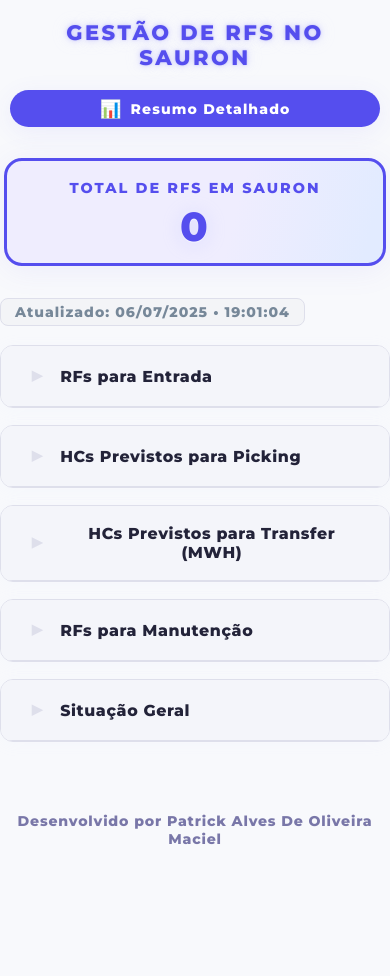
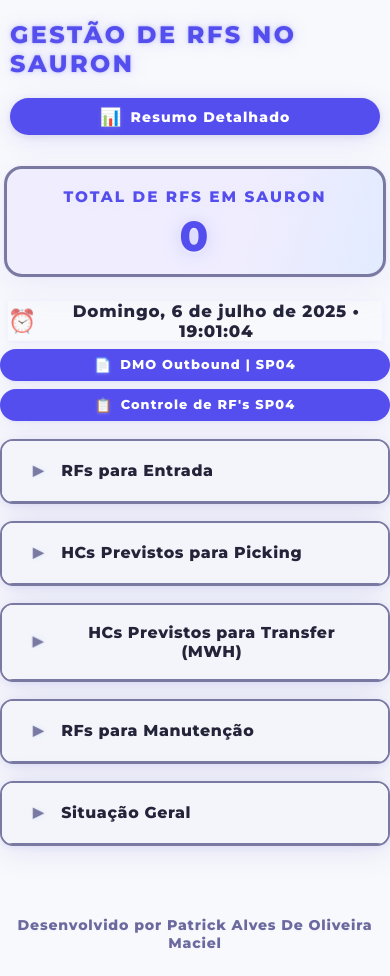
Before and after one commit to patrickalvesoli/Controle-Sauron, a plain HTML site: page index.html in a window 390 px wide. Before the commit the page ends 872 px from the top, so only its background shows below. Drawn offline with Linux system fonts and the light colour scheme.

Commit message:
Update index.html

```diff
--- a/index.html
+++ b/index.html
@@ -9,7 +9,8 @@
     :root {
       --main-bg: #f8f9fc;
       --card-bg: #fff;
-      --border: #dedfeb;
+      --border: #b6b7ca;
+      --border-dark: #7979a2;
       --num-ok: #1976d2;
       --num-t5: #c86f2f;
       --num-t4: #17527e;
@@ -26,6 +27,10 @@
       --focus-bg: #e9f0fc;
       --acrd-header-bg: #f4f5fa;
       --acrd-header-hover: #ececff;
+      --shadow-dense: 0 4px 32px #473ebc21, 0 1.5px 6px #554eee14;
+      --shadow-card-hover: 0 8px 32px #302ad91c, 0 1.5px 10px #554eee26;
+      --shadow-inset: 0 0 0.5px 1.5px #b8aaff11;
+      --tr: .25s cubic-bezier(.66, .02, .27, 1.32);
     }
     html, body {
       min-height:100%;
@@ -37,21 +42,22 @@
       box-sizing: border-box;
       font-size: 16px;
     }
-    body { position: relative; }
+    body { position: relative;}
     .top-bar {
       display: flex;
       justify-content: space-between;
       align-items: center;
       max-width: 1100px;
       margin: 0 auto 0 auto;
-      padding: 0 16px;
+      padding-left: 0;
+      padding-right: 16px;
       min-height: 80px;
-      gap: 10px; /* Adicionado para espaçar os botões */
+      gap: 10px;
     }
     header {
-      text-align: center;
+      text-align: left;
       padding:24px 0 10px 0;
-      font-size: 2.05rem;
+      font-size: 2.95rem;
       font-family: 'Montserrat', sans-serif;
       font-weight: 900;
       color: var(--sauron);
@@ -62,11 +68,18 @@
       margin-bottom:0;
       text-shadow:
           0 0 6px #b2b1ff88,
-          0 0 16px #d9d6fe44,
-          0 0 2px #7c7df066;
-      flex-grow: 1; /* Permite que o título ocupe espaço disponível */
+          0 0 24px #d9d6fe99,
+          0 0 2px #7c7df099;
+      flex-grow: 1;
+      transition: color var(--tr), text-shadow var(--tr);
     }
-    .btn-resumo { /* Unificado estilos para botões */
+    header:hover, header:focus {
+      color: #3d379e;
+      text-shadow:
+          0 0 18px #a79cff5c,
+          0 0 35px #554eeeb4;
+    }
+    .btn-resumo {
       background: var(--sauron);
       color: #fff;
       font-size: 1rem;
@@ -77,55 +90,118 @@
       border-radius: 2.1em;
       padding: 9px 22px 9px 18px;
       margin:0;
-      box-shadow:0 5px 24px #554eee14;
+      box-shadow:0 5px 24px #554eee24, 0 1.5px 6px #20116e18;
       cursor:pointer;
-      transition:.16s;
+      transition:background var(--tr), box-shadow var(--tr), transform .13s cubic-bezier(.33,1.3,.33,1), color .16s;
       position:relative;
       display: flex;
       align-items: center;
       gap:8px;
       outline: none;
-      flex-shrink: 0; /* Impede que os botões diminuam */
+      flex-shrink: 0;
     }
     .btn-resumo:active, .btn-resumo:focus, .btn-resumo:hover {
-      background: #2117ac;
+      background: #271bc3;
       color:#fff;
-      box-shadow:0 6px 27px #554eee33;
+      box-shadow:0 8px 32px #554eee33, 0 4px 24px #271bc366;
+      transform: translateY(-2px) scale(1.03);
     }
-    .btn-resumo .ic { font-size:1.26em; vertical-align:middle; }
+    .btn-resumo .ic { font-size:1.26em; vertical-align:middle; filter: drop-shadow(0 1px 2px #b2b1ff33);}
+    .btn-small {
+      font-size: 0.92rem;
+      padding: 7px 14px 7px 12px;
+      border-radius: 1.6em;
+      min-width: 0;
+      box-shadow:0 4px 18px #554eee17, 0 1px 2.5px #554eee10;
+      transition: background var(--tr), box-shadow var(--tr), transform .18s;
+    }
+    .btn-small:hover, .btn-small:focus {
+      background: #271bc3;
+      color:#fff;
+      box-shadow:0 6px 22px #554eee37, 0 1.5px 6px #554eee10;
+      transform: translateY(-1.5px) scale(1.035);
+    }
+    .btn-small .ic {
+      font-size: 1.05em;
+      filter: drop-shadow(0 1px 1.5px #e9e6fe44);
+    }
     .top-highlight-sauron {
       max-width:340px;
       margin: 16px auto 24px auto;
-      background: linear-gradient(105deg,#efedfe 60%,#e2ebff 95%);
-      border: 3.5px solid var(--sauron);
-      box-shadow: 0 4px 30px #8179ec18;
+      background: linear-gradient(105deg,#efedfe 64%,#ddeaff 115%);
+      border: 3.5px solid var(--border-dark);
+      box-shadow: 0 9px 36px #b8b5f333, var(--shadow-inset);
       border-radius: 18px;
       padding: 18px 18px 15px 18px;
       text-align:center;
       position: relative;
+      transition: box-shadow var(--tr), border-color var(--tr), background var(--tr);
+    }
+    .top-highlight-sauron:hover, .top-highlight-sauron:focus {
+      border-color: var(--sauron);
+      box-shadow: 0 14px 52px #554eee33, 0 0 0 3px #7c7df04a;
+      background: linear-gradient(104deg,#f7f6fe 54%,#dbe6ff 100%);
     }
     .top-highlight-sauron-label {
-      font-size: 1.03em;
+      font-size: 1.09em;
       letter-spacing:2px;
       color: var(--sauron);
-      font-weight: 800;
+      font-weight: 850;
       text-transform: uppercase;
       font-family: 'Montserrat',Arial,sans-serif;
       margin-bottom: 1px;
+      text-shadow: 0 2px 10px #e9e8fb45;
+      transition: color var(--tr), text-shadow var(--tr);
     }
     .top-highlight-sauron-num {
-      font-size: 2.9em;
+      font-size: 4.8em;
       font-weight: 900;
       color: var(--sauron);
       letter-spacing: 2px;
-      text-shadow: 0 2px 19px #b2b5fe55, 0 1px 1px #fff;
+      text-shadow: 0 2px 19px #b2b5fe75, 0 1px 1px #fff, 0 0 10px #c8c5ff33;
       margin-top: 7px;
       margin-bottom: 0;
       font-family: 'Montserrat',Arial,sans-serif;
       line-height:1.06em;
       display:inline-block;
       padding:0 0.15em;
+      transition: color var(--tr), text-shadow var(--tr), transform .18s cubic-bezier(.71,1.2,.44,.96);
     }
+    .top-highlight-sauron-num:hover,
+    .top-highlight-sauron-num:focus {
+      color: #3e2aaa;
+      text-shadow: 0 4px 25px #b2b5fe99, 0 2px 2px #fff;
+      transform: scale(1.07) skewY(-3deg);
+    }
+
+    /* NOVO Estilo data/hora centralizado & destacado */
+    #datahora {
+      display: flex;
+      align-items: center;
+      justify-content: center;
+      gap: 9px;
+      margin-left: auto;
+      margin-right: auto;
+      font-size: 1.19em;
+      font-weight: 700;
+      color: var(--title);
+      box-shadow: 0 2px 12px #b2b5fe1f, 0 1px 3px #aaaaff15;
+      border-width: 2.4px;
+      min-width: 270px;
+      max-width: 96vw;
+      letter-spacing: 0.8px;
+      text-align: center;
+      margin-top: 13px;
+      /* >>> removendo Borda (não há border, está no .databox) <<< */
+    }
+    #datahora .icone {
+      font-size: 1.38em;
+      opacity: 0.69;
+      margin-right: 4px;
+      vertical-align: middle;
+    }
+    /* Fim NOVO estilo databox datahora */
+
     .databox {
       font-size:1em;
       color: var(--muted);
@@ -137,8 +213,11 @@
       user-select:all;
       font-weight:normal;
       letter-spacing:1px;
-      border: 1px solid var(--border);
+      border: 1.8px solid var(--border-dark);
+      box-shadow: 0 1px 8px #c2c2df13, 0 1px 2px #eaeaed07;
+      transition: border var(--tr), box-shadow var(--tr), background var(--tr);
     }
+    .databox:hover, .databox:focus { background: #f7f8ff; border-color: var(--sauron); box-shadow:0 4px 16px #b2b5fe18;}
     .dashboard-main {
       max-width: 890px;
       margin: 0 auto 40px auto;
@@ -147,7 +226,7 @@
       flex-direction: column;
       align-items: stretch;
       gap: 19px;
-      transition: filter 0.3s;
+      transition: filter .2s cubic-bezier(1,.05,.41,1.12);
     }
     .dashboard-main.blurred,
     .top-bar.blurred,
@@ -165,15 +244,18 @@
     .acrd-card {
       background: var(--card-bg);
       border-radius: 13px;
-      border: 1.6px solid var(--border);
-      box-shadow: 0 2px 16px #dadffa13;
+      border: 2.2px solid var(--border-dark);
+      box-shadow: var(--shadow-dense);
       margin-bottom:0;
       overflow: hidden;
-      transition: box-shadow .15s, border-color .15s;
+      transition: box-shadow var(--tr), border-color var(--tr), transform .23s cubic-bezier(.81,1.91,.47,1);
     }
-    .acrd-card.active {
+    .acrd-card.active,
+    .acrd-card:hover,
+    .acrd-card:focus-within {
       border-color: var(--num-ok);
-      box-shadow:0 4px 24px #baccff22;
+      box-shadow: var(--shadow-card-hover), 0 0 0 2.5px #1976d220;
+      transform: translateY(-2px) scale(1.01);
     }
     .acrd-header {
       cursor: pointer;
@@ -183,31 +265,37 @@
       align-items: center;
       user-select: none;
       border:none;
-      border-bottom:1px solid var(--border);
+      border-bottom:1.3px solid var(--border-dark);
       font-weight: 900;
       font-size: 1.13em;
       letter-spacing:.6px;
       color: var(--title);
       font-family: 'Montserrat', Arial, sans-serif;
       outline: none;
-      transition:.13s;
+      transition:background var(--tr), color var(--tr), box-shadow var(--tr);
       width:100%;
+      box-shadow: 0 1px 0 #edeafc1e;
     }
     .acrd-header:focus, .acrd-header:hover {
       background: var(--acrd-header-hover);
+      color: var(--sauron);
+      box-shadow: 0 3px 11px #554eee1d;
     }
     .acrd-header .arrow {
       font-size: 1.25em;
       margin-right: 14px;
-      transition:.18s;
+      transition:transform .22s cubic-bezier(.5,1.6,.33,1),
+                 color var(--tr);
       color: var(--num-ok);
       min-width: 15px;
+      filter: drop-shadow(0 1.5px 2.5px #b1dcff60);
     }
-    .acrd-header.collapsed .arrow { transform: rotate(-90deg); color: var(--border);}
+    .acrd-header.collapsed .arrow { transform: rotate(-90deg); color: var(--border-dark);}
     .acrd-body {
       padding: 18px 24px 13px 32px;
       animation: fadein .18s;
       background:transparent;
+      transition: background var(--tr);
     }
     @keyframes fadein {
       from { opacity: 0; transform: translateY(-10px);}
@@ -221,6 +309,9 @@
       margin-bottom:5px;
       padding:8px 10px 8px 18px;
       font-size:1.02em;
+      border:1.4px solid var(--border-dark);
+      box-shadow:0 2px 8px #e4e4fc10;
+      transition: box-shadow var(--tr), border var(--tr);
     }
     .campo-t1 {border-left: 6px solid var(--num-t1);background: #e4fff1;}
     .campo-t2 {border-left: 6px solid var(--num-t2);background: #fffbe4;}
@@ -244,9 +335,9 @@
     .campo-sauron label { color: var(--sauron);}
     .entrada-input,
     .manut-input {
-      width: 66px;
+      width: 67px;
       font-size: 1.17em;
-      border: 1.3px solid var(--border);
+      border: 1.7px solid var(--border-dark);
       border-radius:6px;
       background: #f9fbff;
       color: #1d2432;
@@ -254,12 +345,15 @@
       padding: 5px 12px 5px 12px;
       font-family: inherit;
       margin-left: 9px;
+      box-shadow:0 1px 4px #b2b5fe18 inset;
+      transition: border var(--tr), box-shadow var(--tr), background var(--tr);
     }
     .entrada-input:focus,
     .manut-input:focus {
       outline: none;
       border-color: var(--num-t4);
       background: #e3f5fd;
+      box-shadow:0 2px 9px #77acf830;
     }
     .resultsDMO {
       margin-top:12px;
@@ -279,6 +373,9 @@
       color: var(--text);
       margin-bottom:2px;
       border-left: 5px solid var(--num-info);
+      box-shadow: 0 2px 6px #bbcfff13;
+      border:1.3px solid var(--border-dark);
+      transition: border var(--tr), box-shadow var(--tr), background var(--tr);
     }
     .resultDMO.r-info      { border-left: 5px solid var(--num-info);}
     .resultDMO.r-dang      { border-left: 5px solid var(--num-alt);}
@@ -293,6 +390,7 @@
       color: var(--num-info);
       margin-left:12px;
       background: none !important;
+      text-shadow: 0 2px 6px #bdfbf699;
     }
     .resultDMO.r-dang .num { color: var(--num-alt);}
     .resultDMO.r-suc  .num { color: var(--num-ok);}
@@ -311,10 +409,12 @@
       flex-direction: column;
       margin-bottom: 3.5px;
       background: #eaf4ff;
-      border: 1.3px solid #90caf9;
+      border: 1.7px solid #90caf9;
       border-left: 5px solid var(--num-ok);
       border-radius: 6px;
       padding: 8px 12px;
+      box-shadow: 0 2px 6px #b2cbff19;
+      transition: border var(--tr), box-shadow var(--tr), background var(--tr);
     }
     .hc-field label {
       font-size: 1.07em;
@@ -323,7 +423,7 @@
     }
     .hc-field input{
       background: #fff;
-      border: 1.3px solid #90caf9;
+      border: 1.5px solid #90caf9;
       padding-left: 10px;
       color: #1e293b;
       font-weight: bold;
@@ -331,6 +431,14 @@
       border-radius: 6px;
       margin-top: 2px;
       width: 68px;
+      box-shadow: 0 1.5px 6px #b6d7fb19 inset;
+      transition: border var(--tr), box-shadow var(--tr), background var(--tr);
+    }
+    .hc-field input:focus {
+      border: 1.5px solid #554eee;
+      background: #e8eefd;
+      outline: none;
+      box-shadow:0 3px 16px #b2b5fe25;
     }
     .manut-card {
       border-left: 6px solid #c2a22b;
@@ -357,6 +465,8 @@
       font-weight: bold;
       padding: 4px 13px 4px 10px;
       margin-left: 9px;
+      box-shadow:0 1px 4px #dac8841e inset;
+      transition: border var(--tr), box-shadow var(--tr), background var(--tr);
     }
     .manut-input:focus {
       border-color:#bfa417;
@@ -366,18 +476,18 @@
     .resumo-side {
       display: none;
       position: fixed;
-      box-shadow: -7px 0 31px #554eee30;
+      box-shadow: 0 8px 44px #554eee38, 0 2px 8px #b8b5f333;
       z-index: 1002;
       background: #fafafd;
-      border: 2px solid var(--sauron); /* Borda completa roxa */
-      border-radius: 13px; /* Bordas arredondadas */
-      padding: 30px; /* Aumentado o padding */
+      border: 2.6px solid var(--sauron);
+      border-radius: 13px;
+      padding: 30px;
       flex-direction: column;
       gap: 15px;
-      min-width: 320px; /* Aumentado a largura mínima */
+      min-width: 320px;
       max-width:98vw;
       outline:none;
-      transition: none;
+      transition: box-shadow var(--tr), border-color var(--tr), background var(--tr);
       overflow-y: auto;
       left: 50%;
       transform: translateX(-50%);
@@ -386,7 +496,6 @@
       height: auto;
       max-height: 90vh;
     }
-
     .resumo-side.active {
       display: flex;
     }
@@ -420,7 +529,9 @@
       padding:10px 0;
       border-bottom: 1px solid #eceefe;
       font-family: 'Montserrat',Arial,sans-serif;
+      transition:background var(--tr);
     }
+    .resumo-row:hover { background: #efedfe55;}
     .resumo-label {
       color: #616199;
       font-weight:700;
@@ -452,10 +563,12 @@
       padding:0;
       transition:.18s;
       z-index:10;
+      text-shadow: 0 2px 12px #b2b1ff48;
     }
     .resumo-close-btn:hover, .resumo-close-btn:focus {
       color: #20116e;
       background: #ececff;
+      box-shadow:0 2px 18px #b2b1ff25;
     }
     .resumo-prev {
       font-size:1.05em;
@@ -473,17 +586,16 @@
       position:fixed;
       top:0;left:0;width:100vw;height:100vh;
       z-index:1001;
-      background:rgba(40,36,94,0.07);
-      backdrop-filter: blur(3.5px);
+      background:rgba(40,36,94,0.096);
+      backdrop-filter: blur(4.5px);
       display:none;
       opacity:1;
-      transition:.17s;
+      transition:.22s;
     }
     .resumo-overlay.active {
       display:block;
       opacity:1;
     }
-
     footer {
       text-align:center;
       color:#65629b;
@@ -491,16 +603,18 @@
       letter-spacing: .8px;
       margin: 40px auto 24px auto;
       font-family: 'Montserrat', 'Quicksand', Arial, sans-serif;
-      opacity: .86;
+      opacity: .95;
+      text-shadow:0 1.5px 1.5px #e0dfff1a;
     }
     @media (max-width:700px) {
       html,body{font-size:14px;}
-      .resumo-side {width:97vw;padding:20px;} /* Ajuste de padding em mobile */
+      .resumo-side {width:97vw;padding:20px;}
       .resumo-title{font-size:1.17em;}
       .resumo-row{font-size:1em;padding:8px 0;}
       .top-bar {flex-direction: column; align-items: stretch; padding: 10px;}
       .btn-resumo { width: 100%; justify-content: center; padding: 8px; margin-bottom: 5px;}
-      header {padding: 10px 0; font-size: 1.5rem;}
+      header {padding: 10px 0; font-size: 1.7rem; text-align: left;}
+      .top-highlight-sauron-num { font-size: 3em; }
     }
   </style>
 </head>
@@ -515,10 +629,21 @@
     <div class="top-highlight-sauron-label">TOTAL DE RFs EM SAURON</div>
     <span class="top-highlight-sauron-num" id="rfTotalSauron">0</span>
 </div>
-<div class="databox" id="datahora"></div>
+<!-- NOVA databox de data/hora central -->
+<div id="datahora">
+  <span class="icone">⏰</span>
+  <span id="datahoraConteudo"></span>
+</div>
+<!-- FIM databox data/hora -->
+<button class="btn-resumo btn-small" id="btnOutDMO" type="button" style="margin-top:8px; margin-bottom:8px;">
+  <span class="ic">📄</span> DMO Outbound | SP04
+</button>
+<button class="btn-resumo btn-small" id="btnControleRF" type="button" style="margin-bottom:18px;">
+  <span class="ic">📋</span> Controle de RF's SP04
+</button>
 <div class="dashboard-main" id="mainDashboard">
   <div class="accordion">
-
+    <!-- (os accordions e campos seguem igual, não reduz aqui para salvar espaço) -->
     <section class="acrd-card">
       <button type="button" class="acrd-header collapsed" aria-expanded="false">
         <span class="arrow">▼</span> RFs para Entrada
@@ -612,6 +737,7 @@
         </div>
       </div>
     </section>
+
     <section class="acrd-card">
       <button type="button" class="acrd-header collapsed" aria-expanded="false">
         <span class="arrow">▼</span> RFs para Manutenção
@@ -669,7 +795,6 @@
   </div>
 </aside>
 
-
 <footer>
   Desenvolvido por Patrick Alves De Oliveira Maciel
 </footer>
@@ -687,112 +812,88 @@ function getNowBR(){
   };
 }
 
+// Novos arrays para datas por extenso
+const DIAS = ['domingo','segunda-feira','terça-feira','quarta-feira','quinta-feira','sexta-feira','sábado'];
+const MESES = ['janeiro','fevereiro','março','abril','maio','junho','julho','agosto','setembro','outubro','novembro','dezembro'];
+
+// Função formatada bonita
+function getDateHoraFullBR(){
+  const d = new Date();
+  let dia = DIAS[d.getDay()];
+  let nDia = d.getDate();
+  let mes = MESES[d.getMonth()];
+  let ano = d.getFullYear();
+  let h = ('0'+d.getHours()).slice(-2), m = ('0'+d.getMinutes()).slice(-2), s = ('0'+d.getSeconds()).slice(-2);
+  // Exemplo: terça-feira, 11 de junho de 2024 • 10:58:15
+  return `${dia.charAt(0).toUpperCase() + dia.slice(1)}, ${nDia} de ${mes} de ${ano} &bull; ${h}:${m}:${s}`;
+}
+
+// Atualiza data/hora com novo visual
 function updateDateHour(){
-  const now = getNowBR();
-  $("datahora").textContent = "Atualizado: "+ now.date +" • "+ now.time;
-  $("resumoDataHora").textContent = now.date +" • "+ now.time;
+  $("datahoraConteudo").innerHTML = getDateHoraFullBR();
+  $("resumoDataHora").innerHTML = getDateHoraFullBR();
 }
 
 function calcDMO() {
-  // Ler valores dos RFs
   let rfT1 = +$("rfT1").value||0,
       rfT2 = +$("rfT2").value||0,
       rfT3 = +$("rfT3").value||0,
       rfT4 = +$("rfT4").value||0,
       rfT5 = +$("rfT5").value||0,
       rfSauron = +$("rfSauron").value||0;
-
-  // Ler valores dos HCs de Picking
   let hcsPrevT1Picking = +$("hcsPrevT1Picking").value||0,
       hcsPrevT2Picking = +$("hcsPrevT2Picking").value||0,
       hcsPrevT3Picking = +$("hcsPrevT3Picking").value||0,
       hcsPrevT4Picking = +$("hcsPrevT4Picking").value||0,
       hcsPrevT5Picking = +$("hcsPrevT5Picking").value||0;
-
-  // Ler valores dos HCs de Transfer
   let hcsPrevT1Transfer = +$("hcsPrevT1Transfer").value||0,
       hcsPrevT2Transfer = +$("hcsPrevT2Transfer").value||0,
       hcsPrevT3Transfer = +$("hcsPrevT3Transfer").value||0,
       hcsPrevT4Transfer = +$("hcsPrevT4Transfer").value||0,
       hcsPrevT5Transfer = +$("hcsPrevT5Transfer").value||0;
-
-  // Ler valor de RFs em Manutenção
   let rfManut = +$("rfManut").value||0;
-
-  // --- CÁLCULOS PRINCIPAIS ---
   let rfTotalSauron = rfT1 + rfT2 + rfT3 + rfT4 + rfT5 + rfSauron;
-
   let totalHcsPicking = hcsPrevT1Picking + hcsPrevT2Picking + hcsPrevT3Picking + hcsPrevT4Picking + hcsPrevT5Picking;
   let totalHcsTransfer = hcsPrevT1Transfer + hcsPrevT2Transfer + hcsPrevT3Transfer + hcsPrevT4Transfer + hcsPrevT5Transfer;
-
-  // Total de HCs Previstos (Total de operadores que precisarão de RF)
   let totalRepsHoraPico = totalHcsPicking + totalHcsTransfer;
-
-  // Total de RFs na operação (Disponíveis + Em Uso/Previstos)
   let totalRfsOperacao = rfTotalSauron + totalRepsHoraPico;
-
-  // --- ATUALIZAR UI (INTERFACE DO USUÁRIO) ---
   $("rfTotalSauron").textContent = rfTotalSauron;
   $("totalRepsHoraPico").textContent = totalRepsHoraPico;
   $("totalRfsOperacao").textContent = totalRfsOperacao;
-
-  // Atualizar Resumo Lateral
   $("resumoRFSauron").textContent = rfTotalSauron;
   $("resumoTotalPicking").textContent = totalRepsHoraPico;
   $("resumoManut").textContent = rfManut > 0 ? `${rfManut} RF${rfManut>1?'s':''}` : "Não";
-
-  // --- LÓGICA DE PREVISÃO POR HORÁRIO ---
   const now = getNowBR();
   let prevMsg = "";
   let show = false;
   let diffLabel = "";
   let diffValue = "";
   let diffShow = false;
-  let hcsPrevTurno = 0; // HCs previstos para o turno atual
-
-  // T1: das 04:30 até as 05:59
+  let hcsPrevTurno = 0;
   if ((now.hour === 4 && now.min >= 30) || (now.hour === 5 && now.min <= 59)) {
       hcsPrevTurno = hcsPrevT1Picking + hcsPrevT1Transfer;
       prevMsg = `Previsão T1: <span style="color:var(--num-t1);font-weight:800;">${hcsPrevTurno}</span> HCs`;
       show = true;
-  }
-  // T2: das 10:01 até 14:06
-  else if (
-      (now.hour === 10 && now.min >= 1) ||
-      (now.hour > 10 && now.hour < 14) ||
-      (now.hour === 14 && now.min <= 6)
-  ){
+  } else if ((now.hour === 10 && now.min >= 1) || (now.hour > 10 && now.hour < 14) || (now.hour === 14 && now.min <= 6)){
       hcsPrevTurno = hcsPrevT2Picking + hcsPrevT2Transfer;
       prevMsg = `Previsão T2: <span style="color:var(--num-t2);font-weight:800;">${hcsPrevTurno}</span> HCs`;
       show = true;
-  }
-  // T3: das 21h até 22:59
-  else if ((now.hour === 21 && now.min >= 0) || (now.hour === 22 && now.min <= 59)) {
+  } else if ((now.hour === 21 && now.min >= 0) || (now.hour === 22 && now.min <= 59)) {
       hcsPrevTurno = hcsPrevT3Picking + hcsPrevT3Transfer;
       prevMsg = `Previsão T3: <span style="color:var(--num-t3);font-weight:800;">${hcsPrevTurno}</span> HCs`;
       show = true;
-  }
-  // T4: das 06:00 até 10:00
-  else if ((now.hour >= 6 && now.hour < 10) || (now.hour === 10 && now.min === 0)) {
+  } else if ((now.hour >= 6 && now.hour < 10) || (now.hour === 10 && now.min === 0)) {
       hcsPrevTurno = hcsPrevT4Picking + hcsPrevT4Transfer;
       prevMsg = `Previsão T4: <span style="color:var(--num-t4);font-weight:800;">${hcsPrevTurno}</span> HCs`;
       show = true;
-  }
-  // T5: das 14:07 até 20:59
-  else if (
-      (now.hour === 14 && now.min >= 7) ||
-      (now.hour > 14 && now.hour < 20) ||
-      (now.hour === 20 && now.min <= 59)
-  ){
+  } else if ((now.hour === 14 && now.min >= 7) || (now.hour > 14 && now.hour < 20) || (now.hour === 20 && now.min <= 59)){
       hcsPrevTurno = hcsPrevT5Picking + hcsPrevT5Transfer;
       prevMsg = `Previsão T5: <span style="color:var(--num-t5);font-weight:800;">${hcsPrevTurno}</span> HCs`;
       show = true;
   }
-
   if (show) {
       $("resumoPrevBox").innerHTML = prevMsg;
       $("resumoPrevBox").style.display = "block";
-
       const diff = rfTotalSauron - hcsPrevTurno;
       if (diff >= 0) {
           diffLabel = "RFs Sobrando";
@@ -812,22 +913,15 @@ function calcDMO() {
       $("resumoPrevDiffRow").style.display = "none";
   }
 }
-
-// Event Listeners
 document.addEventListener('DOMContentLoaded', () => {
   updateDateHour();
-  calcDMO(); // Initial calculation
-
-  // Update every 5 seconds
+  calcDMO();
   setInterval(updateDateHour, 5000);
-
-  // Accordion functionality
   document.querySelectorAll('.acrd-header').forEach(header => {
     header.addEventListener('click', () => {
       const currentActive = document.querySelector('.acrd-card.active');
       const parentCard = header.closest('.acrd-card');
       const body = header.nextElementSibling;
-
       if (parentCard.classList.contains('active')) {
         parentCard.classList.remove('active');
         header.classList.add('collapsed');
@@ -847,13 +941,9 @@ document.addEventListener('DOMContentLoaded', () => {
       }
     });
   });
-
-  // Input change listeners for calculations
   document.querySelectorAll('.entrada-input, .manut-input, .hc-field input').forEach(input => {
     input.addEventListener('input', calcDMO);
   });
-
-  // Resumo Side actions
   const resumoSide = $("resumoSide");
   const resumoOverlay = $("resumoOverlay");
   const btnResumo = $("btnResumo");
@@ -862,7 +952,6 @@ document.addEventListener('DOMContentLoaded', () => {
   const topbarMain = $("topbarMain");
   const sauronMainBox = $("sauronMainBox");
   const datahoraBox = $("datahora");
-
   function openResumo() {
     resumoSide.classList.add('active');
     resumoOverlay.classList.add('active');
@@ -872,7 +961,6 @@ document.addEventListener('DOMContentLoaded', () => {
     datahoraBox.classList.add('blurred');
     resumoSide.focus();
   }
-
   function closeResumo() {
     resumoSide.classList.remove('active');
     resumoOverlay.classList.remove('active');
@@ -881,7 +969,6 @@ document.addEventListener('DOMContentLoaded', () => {
     sauronMainBox.classList.remove('blurred');
     datahoraBox.classList.remove('blurred');
   }
-
   btnResumo.addEventListener('click', openResumo);
   fecharResumo.addEventListener('click', closeResumo);
   resumoOverlay.addEventListener('click', closeResumo);
@@ -890,7 +977,20 @@ document.addEventListener('DOMContentLoaded', () => {
       closeResumo();
     }
   });
-
+  // Botão DMO Outbound | SP04
+  const btnOutDMO = document.getElementById('btnOutDMO');
+  if (btnOutDMO) {
+    btnOutDMO.onclick = function() {
+      window.open('https://docs.google.com/spreadsheets/d/1kRA3lTMNNG8sOaKUdhYzTeNpT_pUIywfTmuyyvsHcUU/edit?gid=2128228084#gid=2128228084', '_blank');
+    };
+  }
+  // Botão Controle de RF's SP04
+  const btnControleRF = document.getElementById('btnControleRF');
+  if (btnControleRF) {
+    btnControleRF.onclick = function() {
+      window.open('https://docs.google.com/spreadsheets/d/1wBdP2z1F5yaxXZVfYcB9_bPna_9-wHw3-S5476aqEYo/edit?gid=717969347#gid=717969347', '_blank');
+    };
+  }
 });
 </script>
 </body>
```
